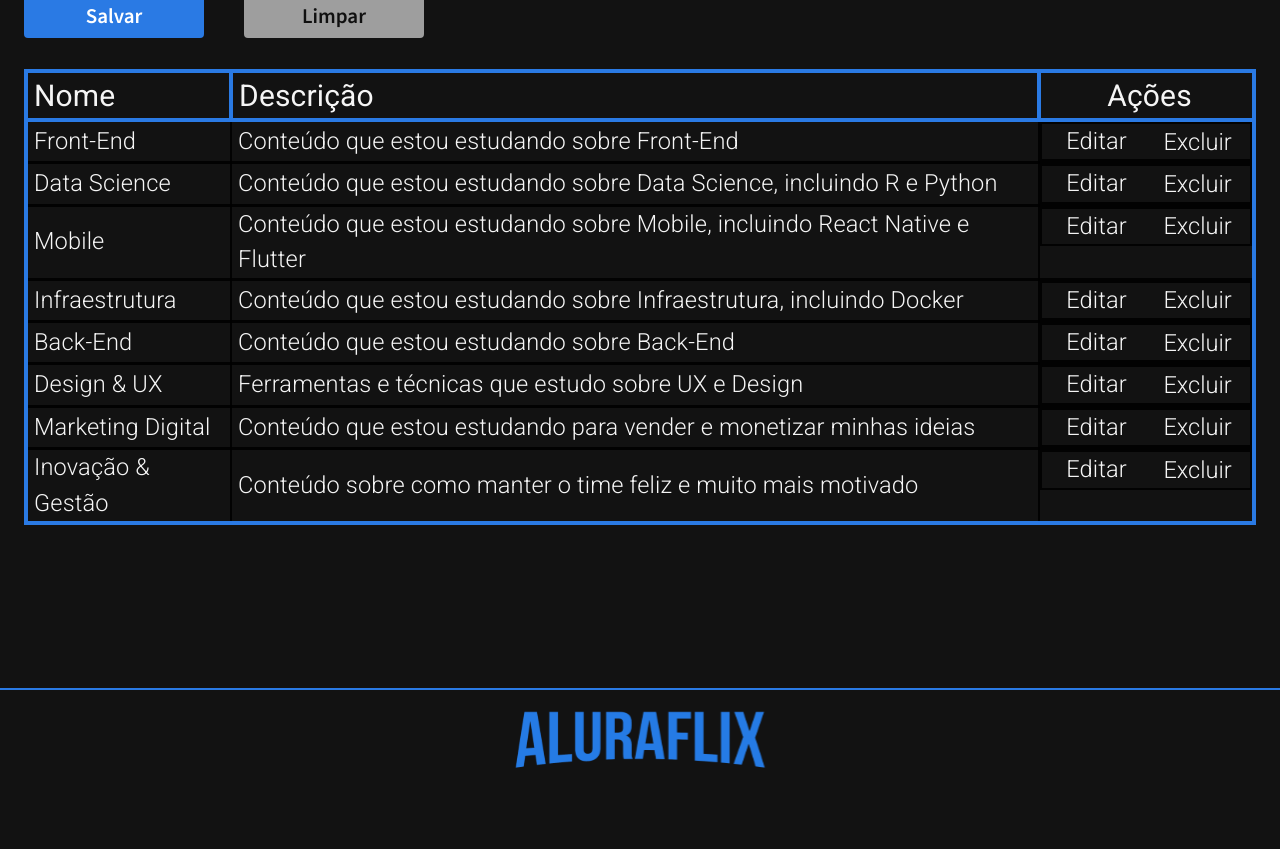
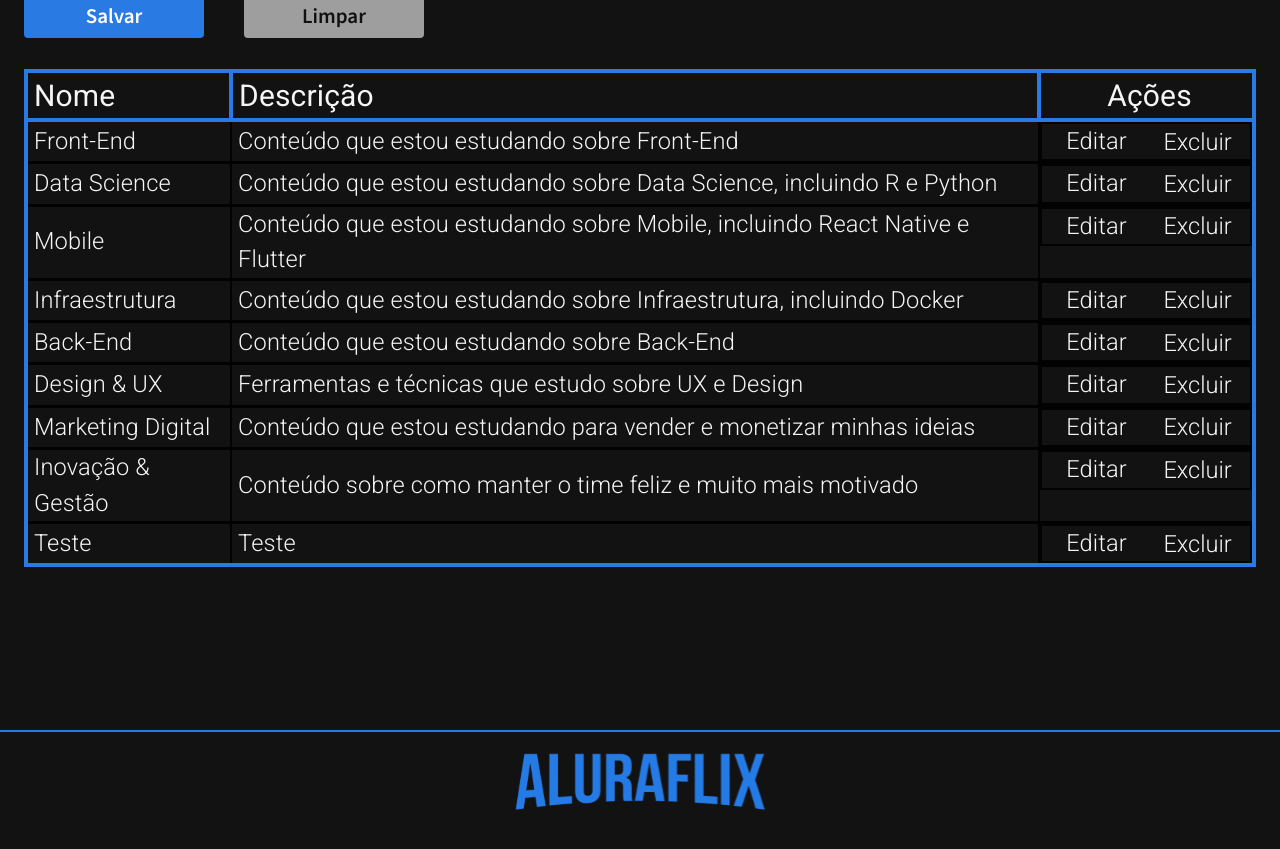
Before and after one commit to lettyviana/challenge-one-aluraflix-t5, a React (Vite) app: page /nova-categoria in a window 1280 px wide. Shown: the part 701-1550 px from the top of the page. Built offline with nearby package versions, Linux system fonts and the light colour scheme.

Commit message:
criação do context para tabela de categorias

```diff
--- a/src/App.jsx
+++ b/src/App.jsx
@@ -8,6 +8,7 @@ import { NovoVideo } from "./pages/NovoVideo";
 import { NovaCategoria } from "./pages/NovaCategoria";
 import { EditarCategoria } from "./pages/EditarCategoria";
 import { EditarVideo } from "./pages/EditarVideo";
+import { CategoriaProvider } from "./context/CategoriaContext";
 
 const darkTheme = createTheme({
   palette: {
@@ -20,6 +21,7 @@ function App() {
     <>
       <ThemeProvider theme={darkTheme}>
         <CssBaseline />
+        <CategoriaProvider>
         <Routes>
           <Route path="/" element={<Inicio />} />
           <Route path="/novo-video" element={<NovoVideo />} />
@@ -27,6 +29,7 @@ function App() {
           <Route path="/editar-categoria" element={<EditarCategoria />} />
           <Route path="/editar-video" element={<EditarVideo />} />
         </Routes>
+        </CategoriaProvider>
       </ThemeProvider>
     </>
   );
--- a/src/components/Tabela/index.jsx
+++ b/src/components/Tabela/index.jsx
@@ -1,9 +1,19 @@
+import { useEffect } from "react";
 import { Link } from "react-router-dom";
 import { Container } from "@mui/material";
 import dadosDasCategorias from "../../data/video-data.json";
 import styles from "./TabelaCategorias.module.css";
+import { useCategoriaContext } from "../../context/CategoriaContext";
+
 
 export const TabelaCategorias = () => {
+  const { categorias, excluirCategoria } = useCategoriaContext();
+
+  useEffect(() => {
+
+  }, []);
+
+  const todasAsCategorias = [...dadosDasCategorias.categorias, ...categorias]
   return (
     <>
       <section className={styles.containerTabela}>
@@ -17,7 +27,7 @@ export const TabelaCategorias = () => {
               </tr>
             </thead>
             <tbody>
-              {dadosDasCategorias.categorias.map((categoria) => (
+              {todasAsCategorias.map((categoria) => (
                 <tr key={categoria.id}>
                   <td>{categoria.nome}</td>
                   <td>{categoria.descricaoTabela}</td>
@@ -25,7 +35,7 @@ export const TabelaCategorias = () => {
                     <Link to={"/editar-categoria"} className={styles.botaoEditar}>
                       Editar
                     </Link>
-                    <button type="button" className={styles.botaoExcluir}>
+                    <button type="button" className={styles.botaoExcluir} onClick={() => excluirCategoria(categoria.id)}>
                       Excluir
                     </button>
                   </td>
--- /dev/null
+++ b/src/context/CategoriaContext.jsx
@@ -0,0 +1,37 @@
+import { createContext, useContext, useState } from "react";
+import { adicionarCategoria, excluirCategoria } from "../utils/categoriaUtils.jsx"; // Importe as funções
+import PropTypes from "prop-types";
+
+const CategoriaContext = createContext();
+
+export const useCategoriaContext = () => {
+  return useContext(CategoriaContext);
+};
+
+export const CategoriaProvider = ({ children }) => {
+  const [categorias, setCategorias] = useState([]);
+
+  const adicionarCategoriaAoEstado = (novaCategoria) => {
+    setCategorias((categorias) => adicionarCategoria(categorias, novaCategoria));
+  };
+
+  const excluirCategoriaDoEstado = (id) => {
+    setCategorias((categorias) => excluirCategoria(categorias, id));
+  };
+
+  return (
+    <CategoriaContext.Provider
+      value={{
+        categorias,
+        adicionarCategoria: adicionarCategoriaAoEstado,
+        excluirCategoria: excluirCategoriaDoEstado,
+      }}
+    >
+      {children}
+    </CategoriaContext.Provider>
+  );
+};
+
+CategoriaProvider.propTypes = {
+    children: PropTypes.any,
+  };
--- a/src/data/video-data.json
+++ b/src/data/video-data.json
@@ -141,6 +141,13 @@
             "descricaoCategoria": "Formação em Inovação & Gestão da Alura",
             "descricaoTabela": "Conteúdo sobre como manter o time feliz e muito mais motivado",
             "cor": "#9CD33B"
+        },
+        {
+            "id": 9,
+            "nome": "Teste",
+            "descricaoCategoria": "Teste",
+            "descricaoTabela": "Teste",
+            "cor": "#9CD33B"
         }
     ]
 }
--- /dev/null
+++ b/src/utils/categoriaUtils.jsx
@@ -0,0 +1,7 @@
+export function adicionarCategoria(categorias, novaCategoria) {
+    return [...categorias, novaCategoria];
+  }
+
+  export function excluirCategoria(categorias, id) {
+    return categorias.filter((categoria) => categoria.id !== id);
+  }
```
Also changed, not shown: src/data/videos.jsx (added, +8 -0 lines).
